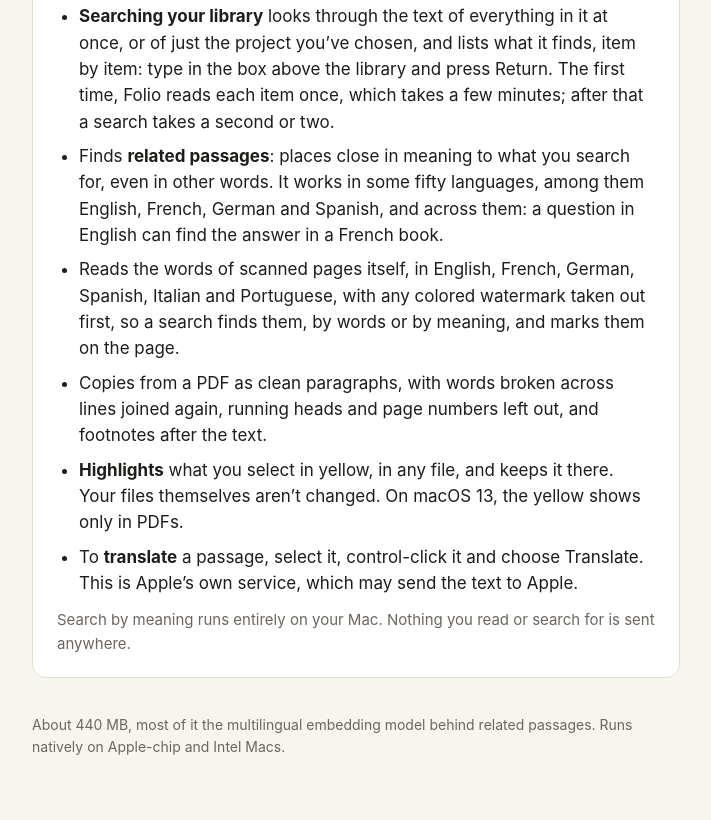
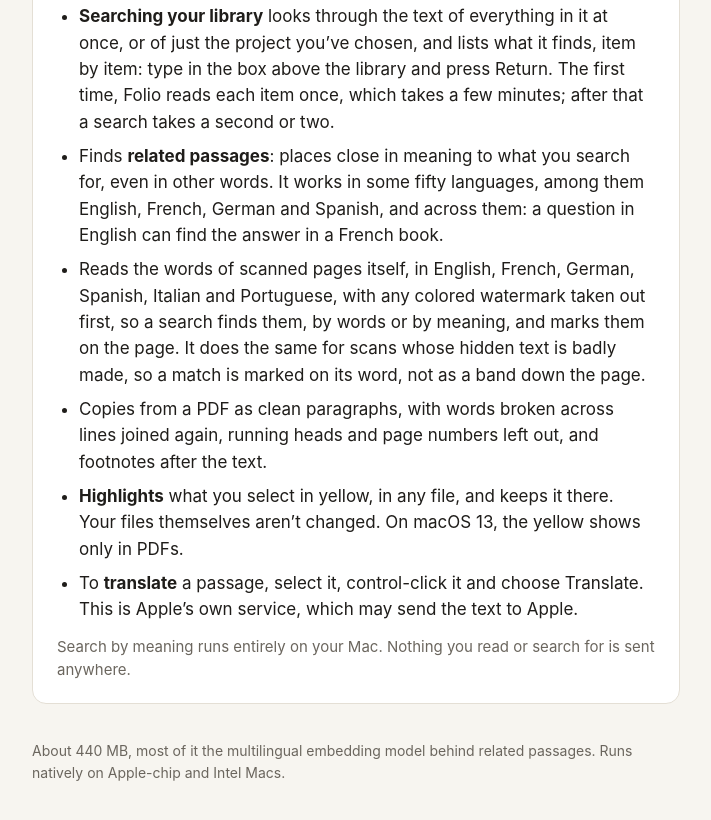
Before and after one commit to hdfinder-tech/folio-download, a plain HTML site: page index.html in a window 1280 px wide. Shown: the part 1046-1866 px from the top of the page, without its empty margins (284-995 px from the left). Drawn offline with Linux system fonts and the light colour scheme; no server answers.

Commit message:
The download page, as of Folio 2.27

```diff
--- a/index.html
+++ b/index.html
@@ -71,7 +71,7 @@
       <li>Search for several words and Folio lists first the places where they appear exactly as you typed them, then the places where they all come up close together, in any order. Accents and capitals don’t matter. To see only the exact phrase, put it in quotes. In a PDF, a word broken across two lines is found like any other.</li>
       <li><b>Searching your library</b> looks through the text of everything in it at once, or of just the project you’ve chosen, and lists what it finds, item by item: type in the box above the library and press Return. The first time, Folio reads each item once, which takes a few minutes; after that a search takes a second or two.</li>
       <li>Finds <b>related passages</b>: places close in meaning to what you search for, even in other words. It works in some fifty languages, among them English, French, German and Spanish, and across them: a question in English can find the answer in a French book.</li>
-      <li>Reads the words of scanned pages itself, in English, French, German, Spanish, Italian and Portuguese, with any colored watermark taken out first, so a search finds them, by words or by meaning, and marks them on the page.</li>
+      <li>Reads the words of scanned pages itself, in English, French, German, Spanish, Italian and Portuguese, with any colored watermark taken out first, so a search finds them, by words or by meaning, and marks them on the page. It does the same for scans whose hidden text is badly made, so a match is marked on its word, not as a band down the page.</li>
       <li>Copies from a PDF as clean paragraphs, with words broken across lines joined again, running heads and page numbers left out, and footnotes after the text.</li>
       <li><b>Highlights</b> what you select in yellow, in any file, and keeps it there. Your files themselves aren’t changed. On macOS 13, the yellow shows only in PDFs.</li>
       <li>To <b>translate</b> a passage, select it, control-click it and choose Translate. This is Apple’s own service, which may send the text to Apple.</li>
```
